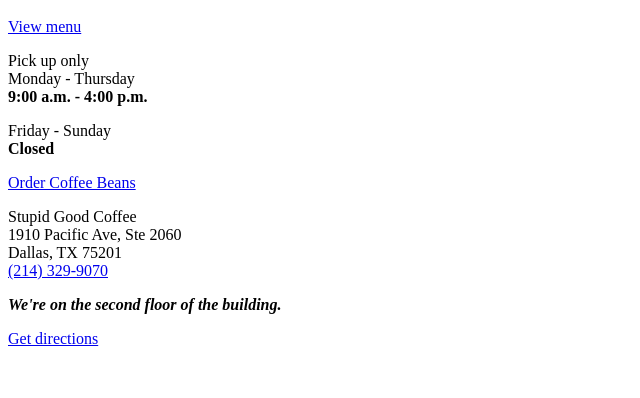
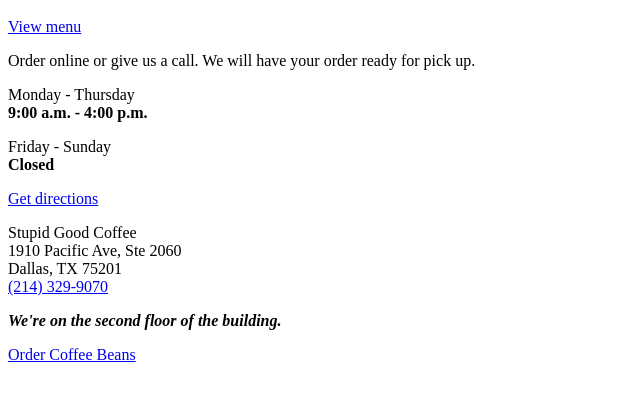
Before and after one commit to stupidgood/stupidgoodcoffee, an Eleventy site: page src/site/index.md in a window 1280 px wide. Shown: the part 160-558 px from the top of the page, without its empty margins (0-640 px from the left). Built offline with nearby package versions, Linux system fonts and the light colour scheme; Eleventy itself is replaced by a stand-in of ours; files that its build step writes are made by us from their sources.

Commit message:
Update index.md

```diff
--- a/src/site/index.md
+++ b/src/site/index.md
@@ -4,14 +4,15 @@
 
 <a class="inline-block mt-8 mb-8 bg-jaffa py-4 px-6 text-white no-underline text-4xl font-bold not-italic" href="https://stupidgoodcoffee.square.site/s/order">View menu</a>
 
-Pick up only
+Order online or give us a call. We will have your order ready for pick up.
+
 Monday - Thursday
 **9:00 a.m. - 4:00 p.m.**
 
 Friday - Sunday
 **Closed**
 
-<a class="inline-block mt-8 mb-8 bg-jaffa py-4 px-6 text-white no-underline text-4xl font-bold not-italic" href="https://stupidgoodcoffee.square.site/product/coffee/108">Order Coffee Beans</a>
+<a class="inline-block mt-8 mb-24 bg-jaffa py-4 px-6 text-white no-underline text-4xl font-bold not-italic" href="https://www.google.com/maps/dir/?api=1&destination=1910+Pacific+Ave+Ste+2060+Dallas+TX+75201+US">Get directions</a>
 
 Stupid Good Coffee
 1910 Pacific Ave, Ste 2060
@@ -20,4 +21,4 @@
 
 _**We're on the second floor of the building.**_
 
-<a class="inline-block mt-8 mb-24 bg-jaffa py-4 px-6 text-white no-underline text-4xl font-bold not-italic" href="https://www.google.com/maps/dir/?api=1&destination=1910+Pacific+Ave+Ste+2060+Dallas+TX+75201+US">Get directions</a>
+<a class="inline-block mt-8 mb-8 bg-jaffa py-4 px-6 text-white no-underline text-4xl font-bold not-italic" href="https://stupidgoodcoffee.square.site/product/coffee/108">Order Coffee Beans</a>
```
